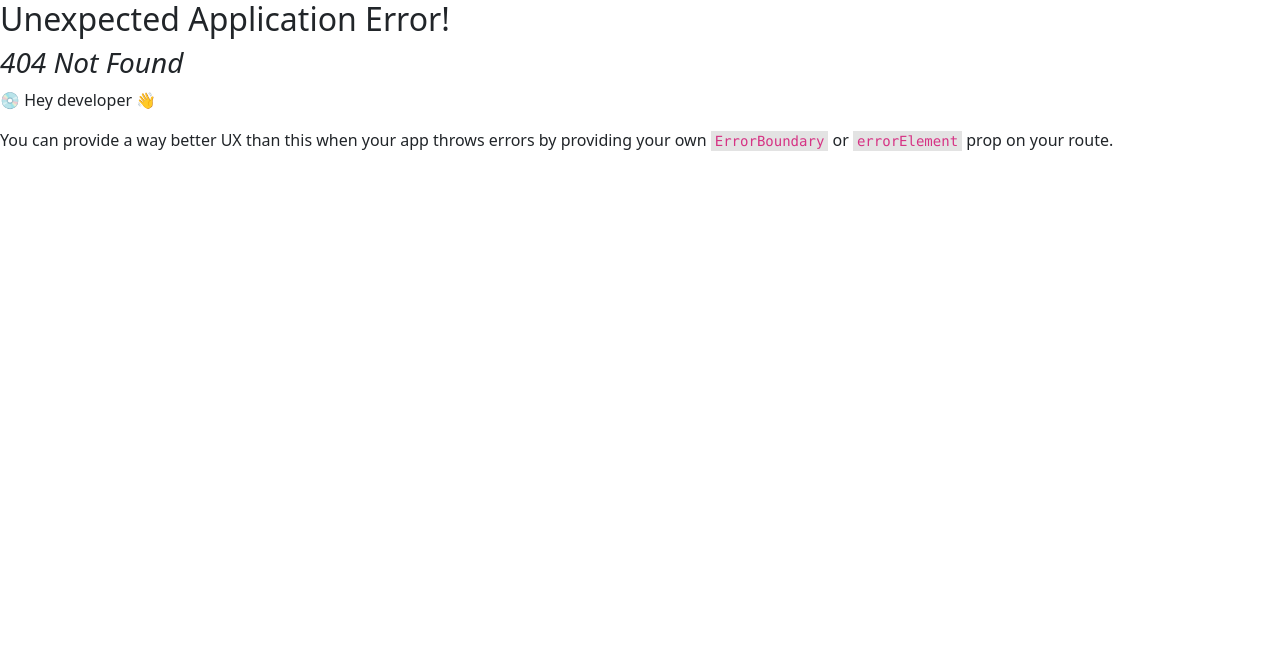
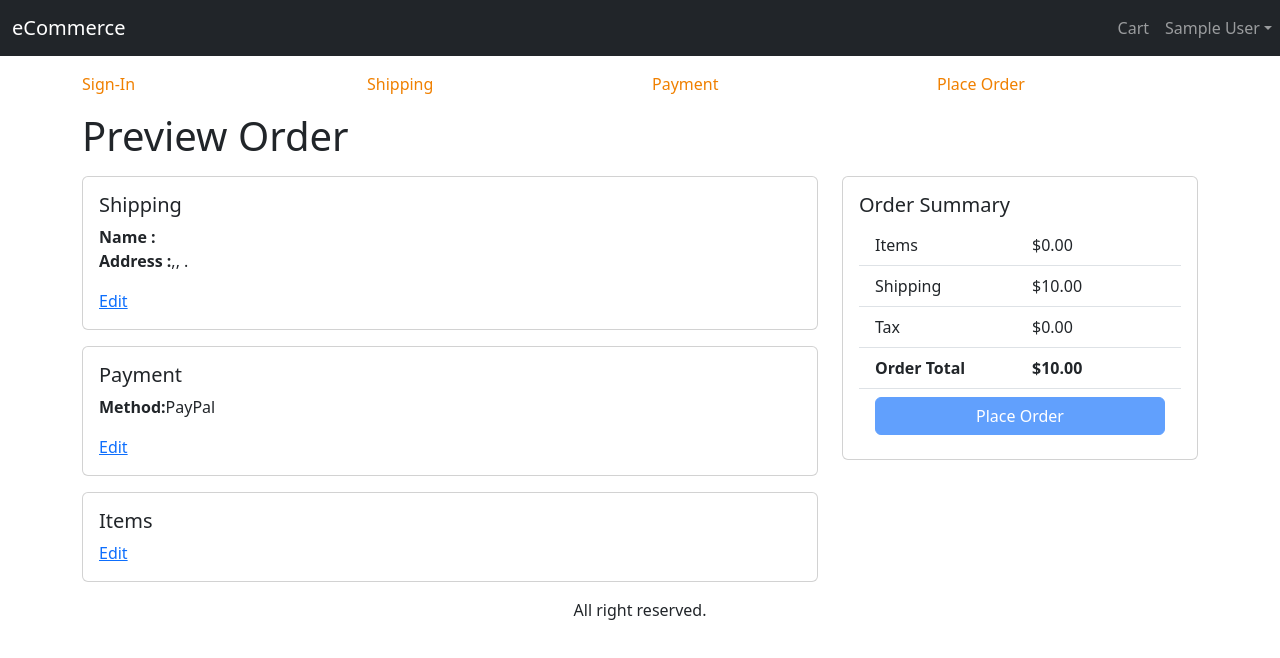
Before and after one commit to lahiruSanjeewa2971/TypeScript_eCommerce, a React (Vite) app in the folder frontend/: page /placeorder in a window 1280 px wide. Before the commit this address had no page. Shown: the top 658 px of the page. Built offline with nearby package versions, Linux system fonts and the light colour scheme; sample sign-in values are in the browser's storage.

Commit message:
Place order done

```diff
--- a/frontend/src/components/routes/ProtectedRoutes.tsx
+++ b/frontend/src/components/routes/ProtectedRoutes.tsx
@@ -6,7 +6,6 @@ export default function ProtectedRoutes() {
   const {
     state: { userInfo },
   } = useContext(Store);
-  console.log('userInfo :', userInfo)
   if (userInfo) {
     return <Outlet />;
   } else {
--- a/frontend/src/main.tsx
+++ b/frontend/src/main.tsx
@@ -21,6 +21,7 @@ import SignupPage from "./pages/SignupPage.tsx";
 import ShippingAddressPage from "./pages/ShippingAddressPage.tsx";
 import PaymentMethodPage from "./pages/PaymentMethodPage.tsx";
 import ProtectedRoutes from "./components/routes/ProtectedRoutes.tsx";
+import PlaceOrder from "./pages/PlaceOrder.tsx";
 
 const router = createBrowserRouter(
   createRoutesFromElements(
@@ -35,6 +36,7 @@ const router = createBrowserRouter(
       <Route path="" element={<ProtectedRoutes />}>
         <Route path="shipping" element={<ShippingAddressPage />} />
         <Route path="payment" element={<PaymentMethodPage />} />
+        <Route path="placeorder" element={<PlaceOrder />} />
       </Route>
     </Route>
   )
--- a/frontend/src/pages/PlaceOrder.tsx
+++ b/frontend/src/pages/PlaceOrder.tsx
@@ -6,7 +6,7 @@ import { toast } from "react-toastify";
 import { getError } from "../utils";
 import { APIError } from "../types/APIErrors";
 import CheckoutSteps from "../components/CheckoutSteps";
-import { Card, Col, Row } from "react-bootstrap";
+import { Button, Card, Col, ListGroup, Row } from "react-bootstrap";
 
 export default function PlaceOrder() {
   const navigate = useNavigate();
@@ -38,7 +38,7 @@ export default function PlaceOrder() {
         totalPrice: cart.totalPrice,
       });
       dispatch({ type: "CART_CLEAR" });
-      localStorage.removeItems("cartItems");
+      localStorage.removeItem("cartItems");
       navigate(`/order/${data.order._id}`);
     } catch (error) {
       toast.error(getError(error as APIError));
@@ -68,11 +68,98 @@ export default function PlaceOrder() {
                 {cart.shippingAddress.postalCode}.{" "}
                 {cart.shippingAddress.country}
               </Card.Text>
-              <Link to="/shipping"></Link>
+              <Link to="/shipping">Edit</Link>
+            </Card.Body>
+          </Card>
+
+          <Card className="mb-3">
+            <Card.Body>
+              <Card.Title>Payment</Card.Title>
+              <Card.Text>
+                <strong>Method:</strong>
+                {cart.paymentMethod}
+              </Card.Text>
+              <Link to="/payment">Edit</Link>
+            </Card.Body>
+          </Card>
+
+          <Card className="mb-3">
+            <Card.Body>
+              <Card.Title>Items</Card.Title>
+              <ListGroup variant="flush">
+                {cart.cartItems.map((item) => (
+                  <ListGroup.Item key={item._id}>
+                    <Row className="align-items-center">
+                      <Col md={6}>
+                        <img
+                          src={item.image}
+                          alt={item.name}
+                          className="img-fluid rounded thumbnail"
+                        />
+                        <Link to={`/product/${item.slug}`}>{item.name}</Link>
+                      </Col>
+                      <Col md={3}>
+                        <span>{item.quantity}</span>
+                      </Col>
+                      <Col md={3}>{item.price}</Col>
+                    </Row>
+                  </ListGroup.Item>
+                ))}
+              </ListGroup>
+              <Link to="/cart">Edit</Link>
             </Card.Body>
           </Card>
         </Col>
-        <Col md={4}></Col>
+
+        <Col md={4}>
+          <Card>
+            <Card.Body>
+              <Card.Title>Order Summary</Card.Title>
+              <ListGroup variant="flush">
+                <ListGroup.Item>
+                  <Row>
+                    <Col>Items</Col>
+                    <Col>${cart.itemsPrice.toFixed(2)}</Col>
+                  </Row>
+                </ListGroup.Item>
+                <ListGroup.Item>
+                  <Row>
+                    <Col>Shipping</Col>
+                    <Col>${cart.shippingPrice.toFixed(2)}</Col>
+                  </Row>
+                </ListGroup.Item>
+                <ListGroup.Item>
+                  <Row>
+                    <Col>Tax</Col>
+                    <Col>${cart.taxPrice.toFixed(2)}</Col>
+                  </Row>
+                </ListGroup.Item>
+                <ListGroup.Item>
+                  <Row>
+                    <Col>
+                      <strong>Order Total</strong>
+                    </Col>
+                    <Col>
+                      <strong>${cart.totalPrice.toFixed(2)}</strong>
+                    </Col>
+                  </Row>
+                </ListGroup.Item>
+
+                <ListGroup.Item>
+                  <div className="d-grid">
+                    <Button
+                      type="button"
+                      onClick={createOrderHandler}
+                      disabled={cart.cartItems.length === 0}
+                    >
+                      Place Order
+                    </Button>
+                  </div>
+                </ListGroup.Item>
+              </ListGroup>
+            </Card.Body>
+          </Card>
+        </Col>
       </Row>
     </div>
   );
```
Also changed, not shown: 1 other file (tests, documents, lock files or other folders).
